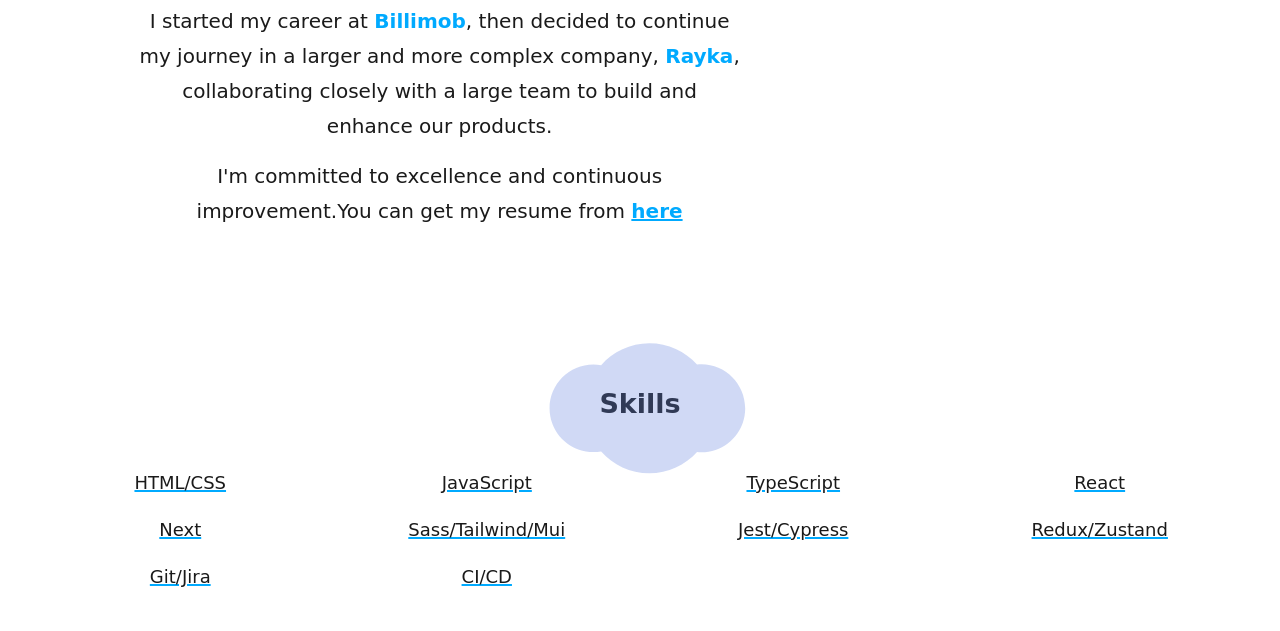
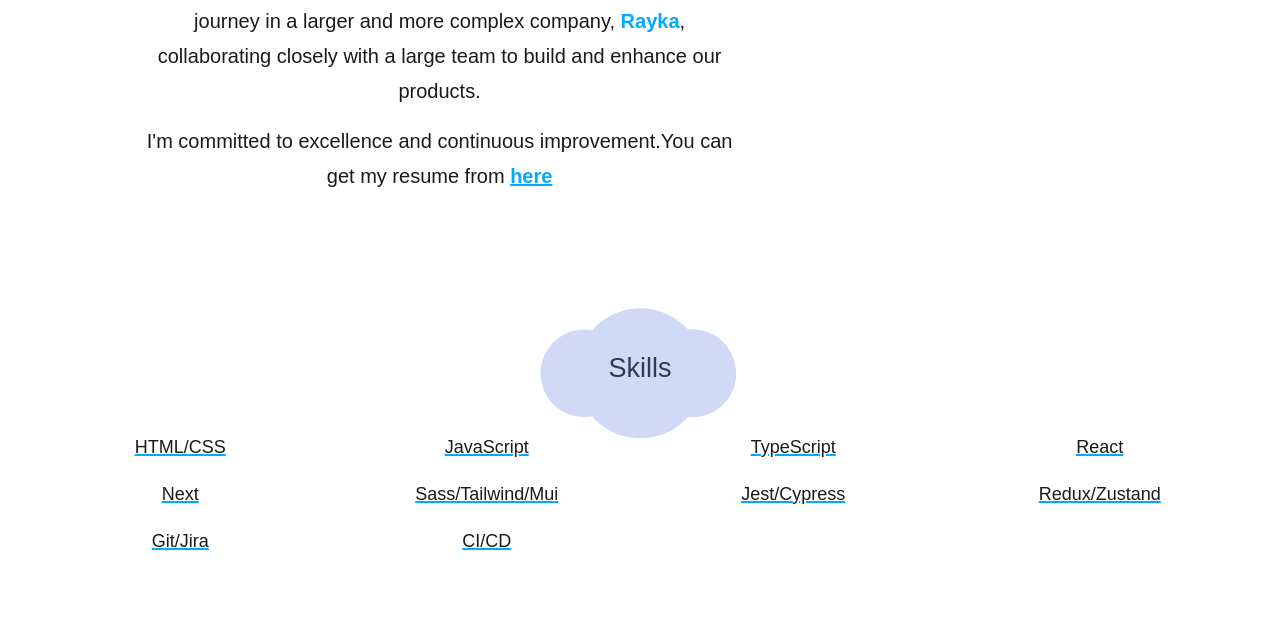
Before and after one commit to Mobinafshari/portfolio-main, an Eleventy site: page src/index.html in a window 1280 px wide. Shown: the part 341-972 px from the top of the page. Built offline with nearby package versions, Linux system fonts and the light colour scheme; Eleventy itself is replaced by a stand-in of ours; files that its build step writes are made by us from their sources.

Commit message:
fix: font issue fixeD

```diff
--- a/src/style.css
+++ b/src/style.css
@@ -5,12 +5,11 @@
   --fs-600: 1.875rem;
   --fs-700: 2rem;
 
-  --ff-body: "Roboto", sans-serif;
-  --ff-heading: "Playfair Display", serif;
+  --ff-body: "Childhood" , "Roboto", sans-serif;
+  --ff-heading: "Childhood" , "Playfair Display", serif;
 
   --fw-400: 400;
   --fw-700: 700;
-  --fw-900: 900;
 
   --clr-primary-200: hsla(200, 100%, 95%, 1); /* Very soft light blue */
   --clr-primary-300: hsla(200, 90%, 70%, 1); /* Light blue */
@@ -43,7 +42,7 @@
 *::before,
 *::after {
   box-sizing: border-box;
-  font-family: cursive;
+  font-family: 'Childhood' , sans-serif;
 }
 
 /* Remove default margin */
@@ -121,7 +120,7 @@ select {
   /////////////////////// */
 
 body {
-  font-family: var(--ff-body);
+  font-family: "Childhood", var(--ff-body);
   font-size: var(--fs-400);
   color: var(--clr-neutral-900);
 }
@@ -129,8 +128,8 @@ body {
 h1,
 h2,
 h3 {
-  font-family: var(--ff-heading);
-  font-weight: var(--fw-900);
+  font-family: "Childhood", var(--ff-heading);
+  font-weight: var(--fw-400);
   line-height: 1.1;
 }
 
@@ -579,7 +578,7 @@ a {
 
 .btn--neutral {
   background-color: var(--clr-neutral-100);
-  color: var(--clr-neutral-900);
+  color: var (--clr-neutral-900);
   font-weight: var(--fw-700);
   border: 2px solid var(--clr-neutral-900);
 }
```
